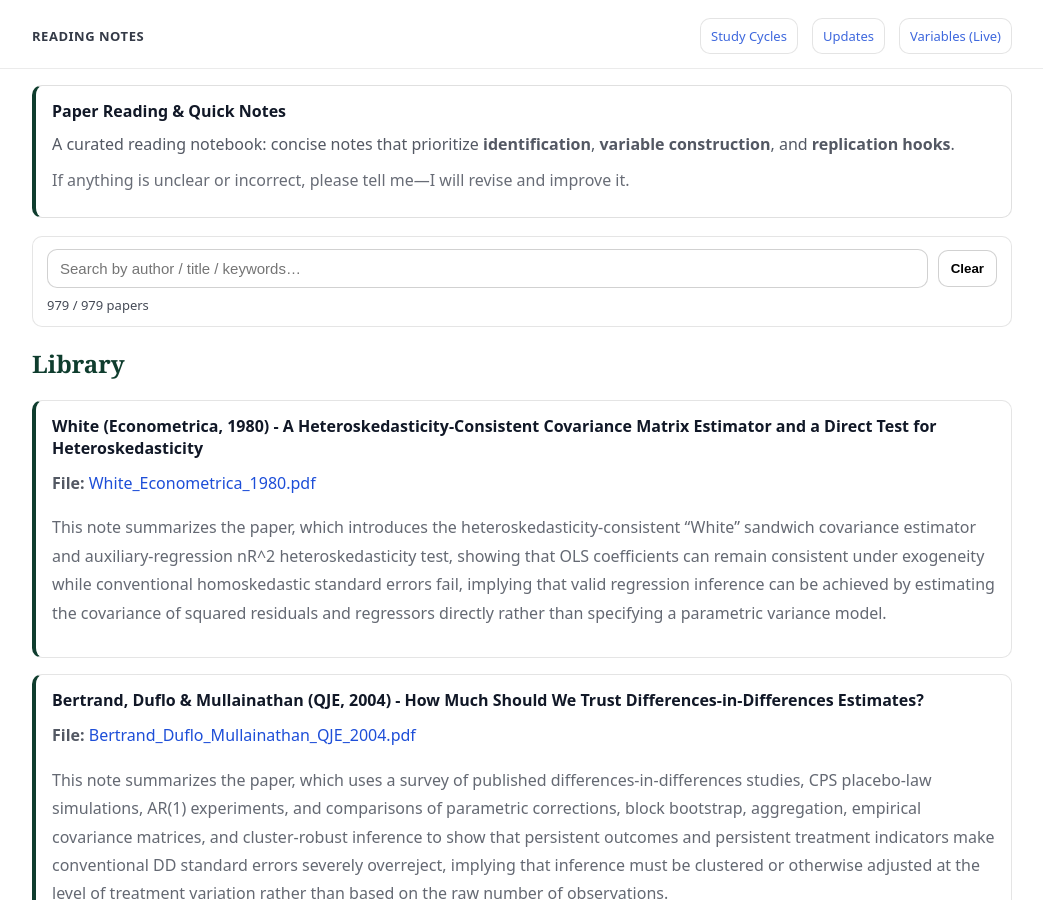
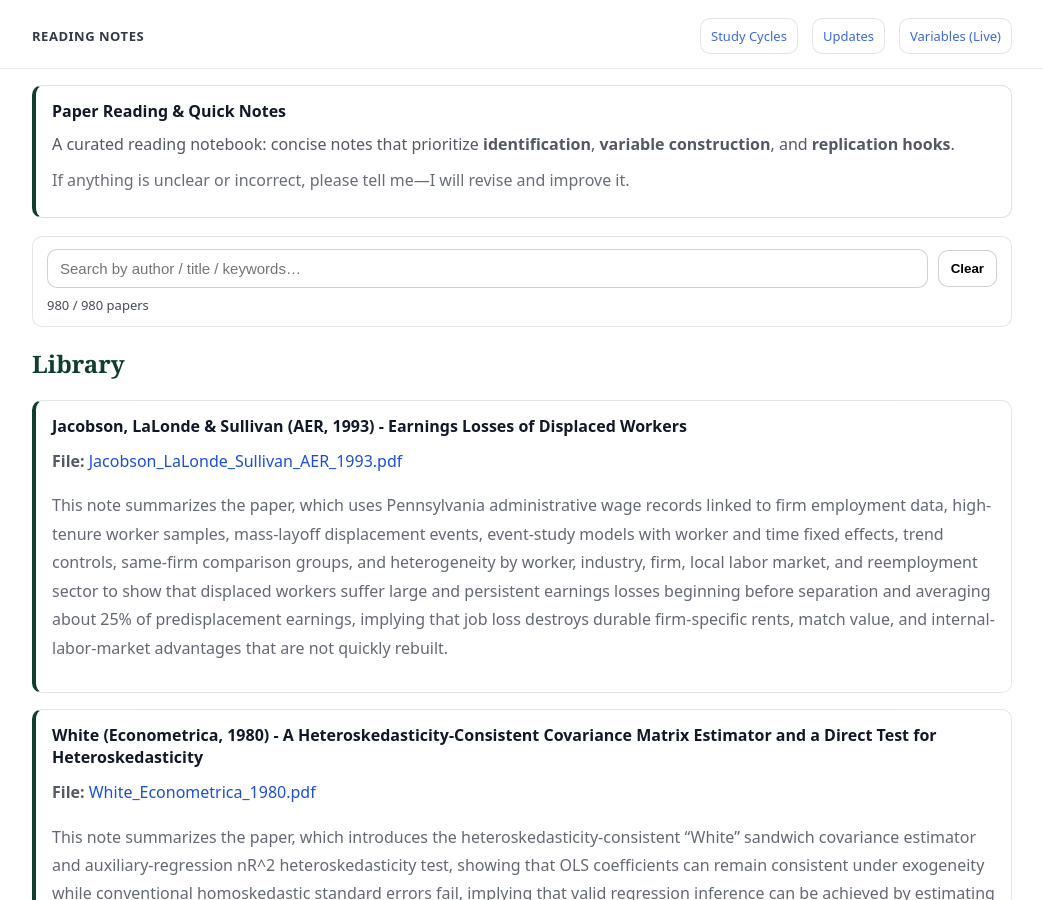
Before and after one commit to yaxinzn/study-archive, a Jekyll site: the page built from reading/index.md, in a window 1280 px wide and 900 px high. Shown: the whole window, without its empty margins (118-1161 px from the left). Built offline with Jekyll 4.4.1, drawn with Linux system fonts in a browser that asks for light colours.

Commit message:
Reading: add/update Jacobson_LaLonde_Sullivan_AER_1993.pdf

```diff
--- a/_data/reading.yml
+++ b/_data/reading.yml
@@ -1,3 +1,7 @@
+- title: "Jacobson, LaLonde & Sullivan (AER, 1993) - Earnings Losses of Displaced Workers"
+  file: "Jacobson_LaLonde_Sullivan_AER_1993.pdf"
+  desc: "This note summarizes the paper, which uses Pennsylvania administrative wage records linked to firm employment data, high-tenure worker samples, mass-layoff displacement events, event-study models with worker and time fixed effects, trend controls, same-firm comparison groups, and heterogeneity by worker, industry, firm, local labor market, and reemployment sector to show that displaced workers suffer large and persistent earnings losses beginning before separation and averaging about 25% of predisplacement earnings, implying that job loss destroys durable firm-specific rents, match value, and internal-labor-market advantages that are not quickly rebuilt."
+
 - title: "White (Econometrica, 1980) - A Heteroskedasticity-Consistent Covariance Matrix Estimator and a Direct Test for Heteroskedasticity"
   file: "White_Econometrica_1980.pdf"
   desc: "This note summarizes the paper, which introduces the heteroskedasticity-consistent “White” sandwich covariance estimator and auxiliary-regression nR^2 heteroskedasticity test, showing that OLS coefficients can remain consistent under exogeneity while conventional homoskedastic standard errors fail, implying that valid regression inference can be achieved by estimating the covariance of squared residuals and regressors directly rather than specifying a parametric variance model."
```
Also changed, not shown: 1 other file.
